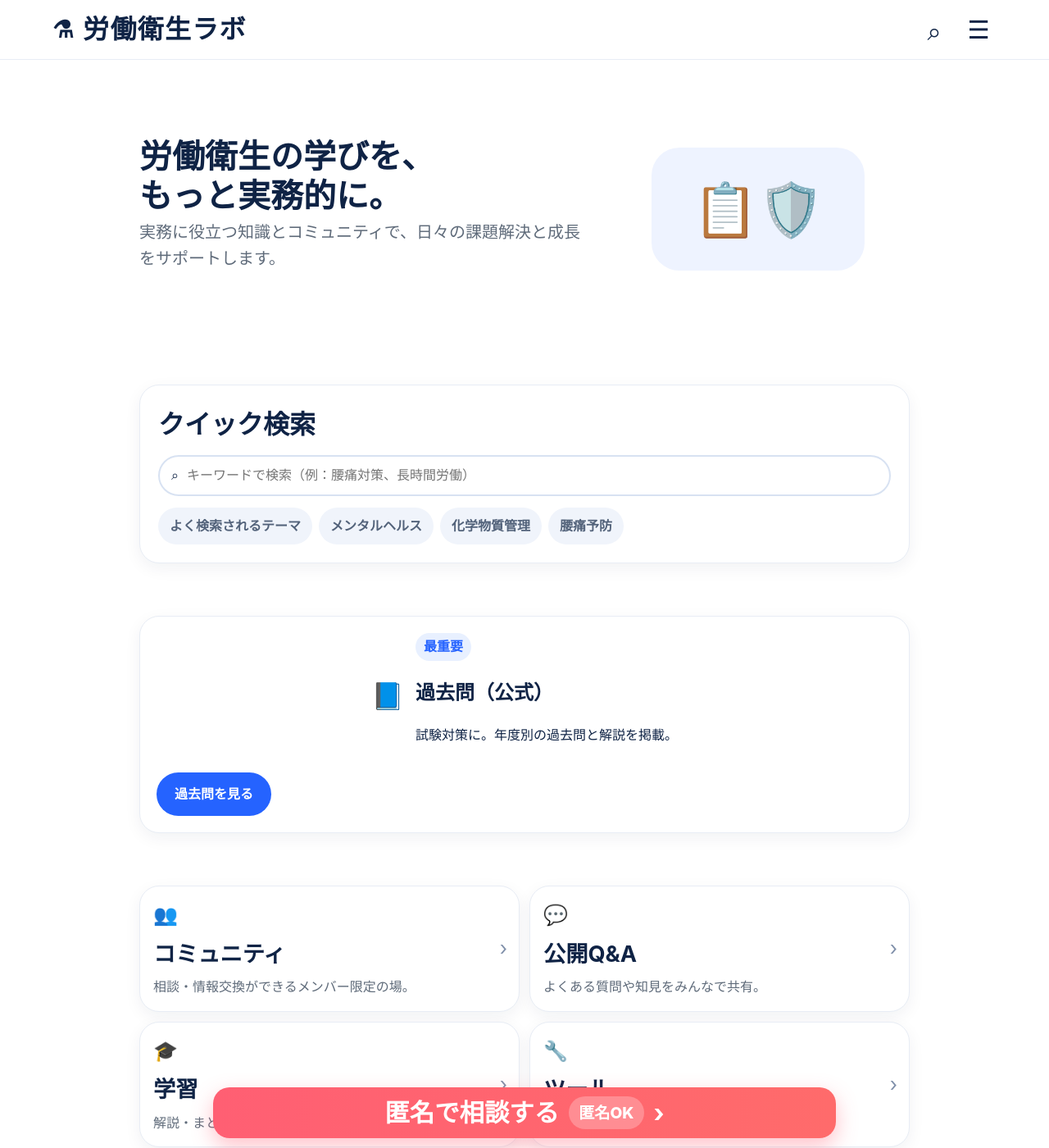
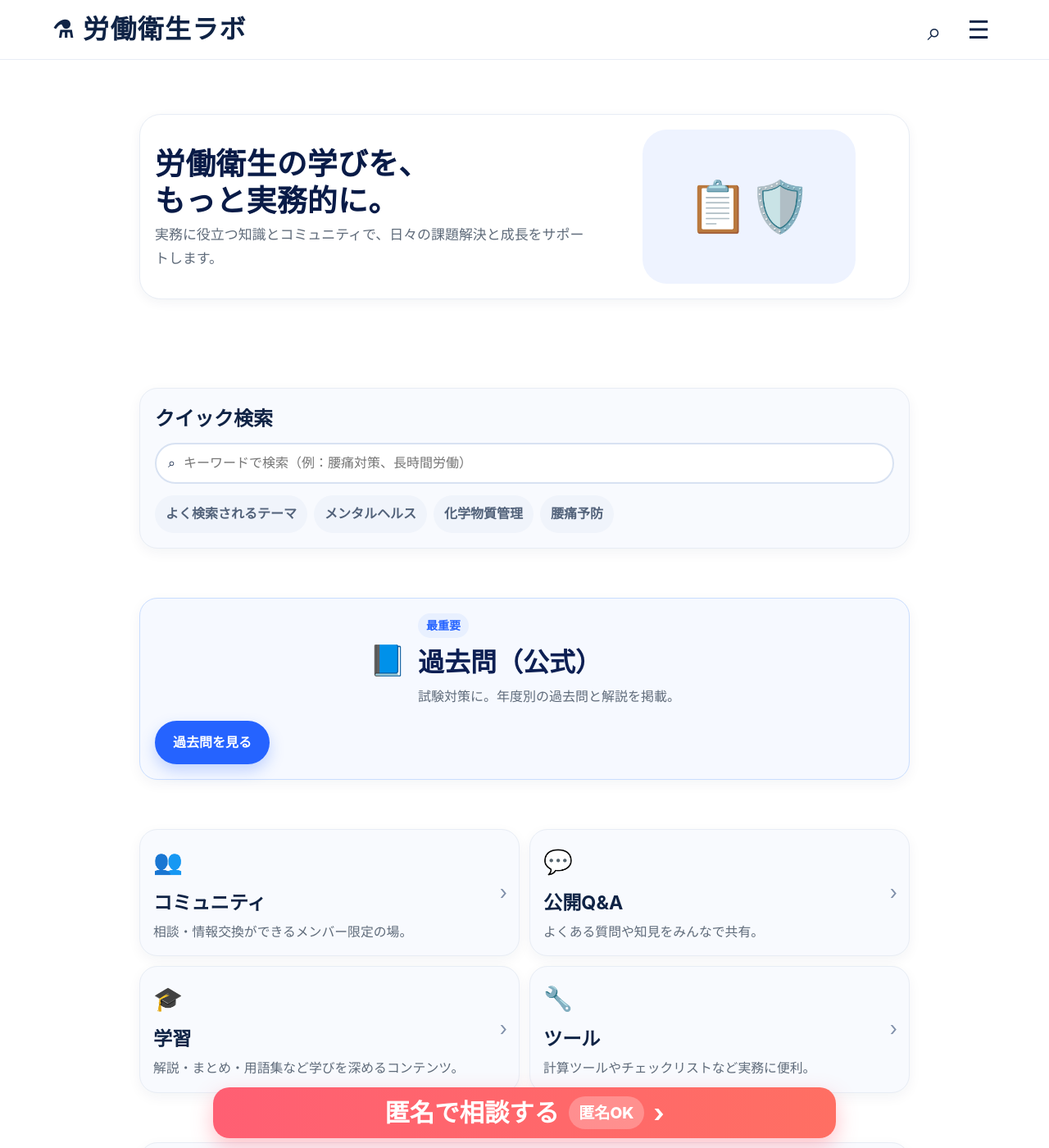
Before and after one commit to rodoeisei-lab/rodoeisei-lab, a Jekyll site: the page built from index.md, in a window 1280 px wide and 1400 px high. Shown: the whole window at 82% size. Built offline with Jekyll 4.4.1, drawn with Linux system fonts in a browser that asks for light colours.

Commit message:
Revamp home page with mobile-first card UI

```diff
--- a/_data/home.yml
+++ b/_data/home.yml
@@ -5,7 +5,7 @@
   placeholder: "キーワードで検索（例：腰痛対策、長時間労働）"
   chips:
     - label: よく検索されるテーマ
-      url: /search/?q=メンタルヘルス
+      url: /search/?q=よく検索されるテーマ
     - label: メンタルヘルス
       url: /search/?q=メンタルヘルス
     - label: 化学物質管理
@@ -16,6 +16,7 @@
   label: 最重要
   title: 過去問（公式）
   description: 試験対策に。年度別の過去問と解説を掲載。
+  cta: 過去問を見る
   url: /past-exams/
 main_cards:
   - title: コミュニティ
@@ -37,6 +38,7 @@
 notice:
   title: お知らせ
   description: 最新の更新情報はSNSでも先に流れます。
+  cta: SNSリンク集へ
   url: /sns-links/
 sns:
   - title: X
--- a/_layouts/home.html
+++ b/_layouts/home.html
@@ -5,16 +5,55 @@
 <div class="home-main" id="main">
   <div class="container narrow home-stack">
     <section class="home-hero" aria-label="ヒーロー">
-      <div class="hero-copy-block"><h1>{{ home.hero.title | newline_to_br }}</h1><p>{{ home.hero.description }}</p></div>
-      <div class="hero-illustration" aria-hidden="true"><div class="hero-blob">📋🛡️</div></div>
+      <div class="hero-copy-block">
+        <h1>{{ home.hero.title | newline_to_br }}</h1>
+        <p>{{ home.hero.description }}</p>
+      </div>
+      <div class="hero-illustration" aria-hidden="true">
+        <div class="hero-blob">📋🛡️</div>
+      </div>
     </section>
 
-    <section class="quick-search-card"><h2>クイック検索</h2><form action="{{ '/search/' | relative_url }}" method="get" class="search-field"><span aria-hidden="true">⌕</span><input type="search" name="q" placeholder="{{ home.quick_search.placeholder }}"></form><div class="chips">{% for chip in home.quick_search.chips %}<a href="{{ chip.url | relative_url }}">{{ chip.label }}</a>{% endfor %}</div></section>
+    <section class="quick-search-card">
+      <h2>クイック検索</h2>
+      <form action="{{ '/search/' | relative_url }}" method="get" class="search-field">
+        <span aria-hidden="true">⌕</span>
+        <input type="search" name="q" placeholder="{{ home.quick_search.placeholder }}">
+      </form>
+      <div class="chips">
+        {% for chip in home.quick_search.chips %}
+          <a href="{{ chip.url | relative_url }}">{{ chip.label }}</a>
+        {% endfor %}
+      </div>
+    </section>
 
-    <article class="primary-topic-card"><div class="topic-leading"><div class="topic-icon">📘</div><div><span class="chip-highlight">{{ home.primary_card.label }}</span><h2>{{ home.primary_card.title }}</h2><p>{{ home.primary_card.description }}</p></div></div><a href="{{ home.primary_card.url | relative_url }}" class="primary-topic-btn">過去問を見る</a></article>
+    <article class="primary-topic-card">
+      <div class="topic-leading">
+        <div class="topic-icon">📘</div>
+        <div>
+          <span class="chip-highlight">{{ home.primary_card.label }}</span>
+          <h2>{{ home.primary_card.title }}</h2>
+          <p>{{ home.primary_card.description }}</p>
+        </div>
+      </div>
+      <a href="{{ home.primary_card.url | relative_url }}" class="primary-topic-btn">{{ home.primary_card.cta }}</a>
+    </article>
 
-    <section class="feature-grid">{% for card in home.main_cards %}<a class="feature-card" href="{{ card.url | relative_url }}"><i>{{ card.icon }}</i><h3>{{ card.title }}</h3><p>{{ card.description }}</p><span>›</span></a>{% endfor %}</section>
+    <section class="feature-grid">
+      {% for card in home.main_cards %}
+        <a class="feature-card" href="{{ card.url | relative_url }}">
+          <i>{{ card.icon }}</i>
+          <h3>{{ card.title }}</h3>
+          <p>{{ card.description }}</p>
+          <span>›</span>
+        </a>
+      {% endfor %}
+    </section>
 
-    <a class="notice-card" href="{{ home.notice.url | relative_url }}"><strong>🔔 {{ home.notice.title }}</strong><p>{{ home.notice.description }}</p><span>SNSリンク集へ ›</span></a>
+    <a class="notice-card" href="{{ home.notice.url | relative_url }}">
+      <strong>🔔 {{ home.notice.title }}</strong>
+      <p>{{ home.notice.description }}</p>
+      <span>{{ home.notice.cta }} ›</span>
+    </a>
   </div>
 </div>
--- a/assets/css/components.css
+++ b/assets/css/components.css
@@ -1,10 +1,86 @@
-body{background:#fff;color:#0f2345}.container.narrow{max-width:940px}.site-header{background:#fff;border-bottom:1px solid #e8edf5}.header-shell{display:flex;justify-content:space-between;align-items:center;min-height:72px}.brand{display:flex;gap:10px;align-items:center;color:#0f2345;text-decoration:none;font-weight:800}.brand-icon{font-size:1.8rem}.icon-btn,.menu-btn{border:0;background:transparent;font-size:1.9rem;color:#0f2345;min-width:44px;min-height:44px}
-.home-main{padding:18px 0 110px}.home-hero{display:grid;grid-template-columns:1.2fr .8fr;gap:16px;align-items:center}.home-hero h1{font-size:2.5rem;line-height:1.2;margin:.1em 0}.home-hero p{color:#5f6b7a}.hero-blob{background:#eef3ff;border-radius:34px;padding:24px;text-align:center;font-size:4rem}
-.quick-search-card,.primary-topic-card,.feature-card,.notice-card,.sns-link-card,.sns-primary-topic{background:#fff;border:1px solid #e8edf5;border-radius:24px;box-shadow:0 6px 20px rgba(15,35,69,.06)}.quick-search-card{padding:22px}.search-field{display:flex;gap:8px;align-items:center;border:2px solid #d8e2f2;border-radius:999px;padding:10px 14px}.search-field input{border:0;flex:1;font-size:1rem}.chips{display:flex;gap:8px;flex-wrap:wrap;margin-top:14px}.chips a{background:#f0f4fb;border-radius:999px;padding:10px 14px;color:#52627a;text-decoration:none}
-.primary-topic-card{padding:20px;display:flex;justify-content:space-between;gap:16px;align-items:center}.topic-leading{display:flex;gap:14px;align-items:center}.topic-icon{font-size:2rem}.chip-highlight{background:#e8f0ff;color:#2563ff;border-radius:999px;padding:4px 10px;font-weight:700}.primary-topic-btn{background:#2563ff;color:#fff;padding:14px 22px;border-radius:999px;text-decoration:none;font-weight:700;white-space:nowrap}
-.feature-grid{display:grid;grid-template-columns:repeat(2,minmax(0,1fr));gap:12px}.feature-card{padding:16px;position:relative;text-decoration:none;color:#0f2345}.feature-card i{font-style:normal;font-size:1.5rem}.feature-card h3{margin:6px 0}.feature-card p{color:#5f6b7a;margin:0}.feature-card span{position:absolute;right:14px;top:50%;transform:translateY(-50%);font-size:1.5rem;color:#8090aa}
-.notice-card{padding:18px;display:grid;grid-template-columns:1fr auto;gap:8px;text-decoration:none;color:#0f2345}.notice-card p{margin:0;color:#5f6b7a}
-.mobile-nav{position:fixed;inset:0 auto 0 0;width:min(100%,560px);background:#fff;padding:24px;z-index:60;transform:translateX(100%);transition:.2s;left:auto;right:0;overflow:auto}.mobile-nav.open{transform:translateX(0)}.nav-overlay.show{position:fixed;inset:0;background:rgba(15,23,42,.34);z-index:55}.mobile-menu-head{display:flex;justify-content:space-between;align-items:center}.menu-cta-primary,.menu-cta-secondary,.menu-featured-card,.menu-consult{display:block;padding:16px 18px;border-radius:20px;margin:10px 0;text-decoration:none}.menu-cta-primary{background:#2563ff;color:#fff}.menu-cta-secondary{border:1px solid #e8edf5;color:#0f2345}.menu-featured-card{border:1px solid #cddcff;background:#f8fbff;color:#0f2345}.mobile-nav ul{list-style:none;padding:0;margin:16px 0}.mobile-nav li a{display:block;padding:14px 2px;border-bottom:1px solid #eef2f7;color:#0f2345;text-decoration:none}.menu-consult{background:#ff6673;color:#fff;position:sticky;bottom:8px;text-align:center}
-.sns-collection{max-width:940px;margin:0 auto;padding:20px 5% 120px}.sns-link-card{padding:16px;display:grid;grid-template-columns:56px 1fr auto;gap:14px;align-items:center;text-decoration:none;color:#0f2345;margin-top:12px}.sns-icon{width:56px;height:56px;border-radius:16px;background:#f1f4f9;display:grid;place-items:center;font-size:2rem}.sns-link-card p{margin:0;color:#5f6b7a}
-.sticky-consult-cta{position:fixed;left:50%;transform:translateX(-50%);bottom:12px;width:min(94%,760px);background:linear-gradient(90deg,#ff5f73,#ff6b6b);color:#fff;border-radius:20px;padding:14px 18px;display:flex;gap:12px;align-items:center;justify-content:center;text-decoration:none;font-weight:800;z-index:70}.sticky-consult-cta em{font-style:normal;background:rgba(255,255,255,.25);padding:5px 12px;border-radius:999px}
-@media (max-width:760px){.home-hero{grid-template-columns:1fr}.home-hero h1{font-size:2.1rem}.primary-topic-card{flex-direction:column;align-items:flex-start}.primary-topic-btn{width:100%;text-align:center}}
+body { background: #fff; color: #0f2345; }
+.container.narrow { max-width: 940px; }
+.site-header { background: #fff; border-bottom: 1px solid #e8edf5; }
+.header-shell { display: flex; justify-content: space-between; align-items: center; min-height: 72px; }
+.brand { display: flex; gap: 10px; align-items: center; color: #0f2345; text-decoration: none; font-weight: 800; }
+.brand-icon { font-size: 1.8rem; }
+.icon-btn, .menu-btn { border: 0; background: transparent; font-size: 1.9rem; color: #0f2345; min-width: 44px; min-height: 44px; }
+
+.home-main { padding: 18px 0 110px; }
+.home-stack { display: grid; gap: 12px; }
+.home-hero { display: grid; grid-template-columns: 1.2fr .8fr; gap: 16px; align-items: center; background: #fff; border: 1px solid #e8edf5; border-radius: 26px; padding: 18px; box-shadow: 0 4px 14px rgba(15, 35, 69, .05); }
+.home-hero h1 { font-size: 2.3rem; line-height: 1.22; letter-spacing: .01em; margin: .1em 0; color: #091b47; }
+.home-hero p { margin: 0; font-size: 1.06rem; color: #5f6b7a; line-height: 1.7; }
+.hero-blob { background: #eef3ff; border-radius: 30px; min-height: 188px; display: grid; place-items: center; padding: 16px; text-align: center; font-size: 3.8rem; }
+
+.quick-search-card, .primary-topic-card, .feature-card, .notice-card, .sns-link-card, .sns-primary-topic {
+  background: #f8fafe;
+  border: 1px solid #e8edf5;
+  border-radius: 22px;
+  box-shadow: 0 5px 16px rgba(15, 35, 69, .05);
+}
+.quick-search-card { padding: 18px; }
+.quick-search-card h2 { margin: 0 0 10px; font-size: 1.5rem; }
+.search-field { display: flex; gap: 8px; align-items: center; border: 2px solid #d8e2f2; background: #fff; border-radius: 999px; padding: 10px 14px; }
+.search-field input { border: 0; flex: 1; font-size: 1rem; color: #334155; background: transparent; }
+.search-field input:focus { outline: none; }
+.chips { display: flex; gap: 8px; flex-wrap: wrap; margin-top: 14px; }
+.chips a { background: #f0f4fb; border-radius: 999px; padding: 10px 13px; color: #52627a; text-decoration: none; font-weight: 600; }
+
+.primary-topic-card { padding: 18px; display: flex; justify-content: space-between; gap: 16px; align-items: center; border-color: #cadeff; background: #f6f9ff; }
+.topic-leading { display: flex; gap: 14px; align-items: center; }
+.topic-icon { font-size: 2.3rem; }
+.primary-topic-card h2 { margin: 4px 0 4px; font-size: 2rem; color: #0c1f53; }
+.primary-topic-card p { margin: 0; color: #5f6b7a; }
+.chip-highlight { display: inline-flex; background: #e8f0ff; color: #2563ff; border-radius: 999px; padding: 4px 10px; font-weight: 700; font-size: .88rem; }
+.primary-topic-btn { background: #2563ff; color: #fff; padding: 14px 22px; border-radius: 999px; text-decoration: none; font-weight: 700; white-space: nowrap; box-shadow: 0 8px 18px rgba(37, 99, 255, .25); }
+
+.feature-grid { display: grid; grid-template-columns: repeat(2, minmax(0, 1fr)); gap: 12px; }
+.feature-card { padding: 16px; position: relative; text-decoration: none; color: #0f2345; min-height: 146px; }
+.feature-card i { font-style: normal; font-size: 1.8rem; display: block; }
+.feature-card h3 { margin: 8px 0 4px; font-size: 1.45rem; }
+.feature-card p { color: #5f6b7a; margin: 0; font-size: .99rem; }
+.feature-card span { position: absolute; right: 14px; top: 50%; transform: translateY(-50%); font-size: 1.5rem; color: #8090aa; }
+
+.notice-card { padding: 18px; display: grid; grid-template-columns: 1fr auto; gap: 8px; text-decoration: none; color: #0f2345; align-items: center; }
+.notice-card strong { font-size: 1.25rem; }
+.notice-card p { margin: 0; color: #5f6b7a; }
+.notice-card span { color: #2563ff; font-weight: 700; white-space: nowrap; }
+
+.mobile-nav { position: fixed; inset: 0 auto 0 0; width: min(100%, 560px); background: #fff; padding: 24px; z-index: 60; transform: translateX(100%); transition: .2s; left: auto; right: 0; overflow: auto; }
+.mobile-nav.open { transform: translateX(0); }
+.nav-overlay.show { position: fixed; inset: 0; background: rgba(15, 23, 42, .34); z-index: 55; }
+.mobile-menu-head { display: flex; justify-content: space-between; align-items: center; }
+.menu-cta-primary, .menu-cta-secondary, .menu-featured-card, .menu-consult { display: block; padding: 16px 18px; border-radius: 20px; margin: 10px 0; text-decoration: none; }
+.menu-cta-primary { background: #2563ff; color: #fff; }
+.menu-cta-secondary { border: 1px solid #e8edf5; color: #0f2345; }
+.menu-featured-card { border: 1px solid #cddcff; background: #f8fbff; color: #0f2345; }
+.mobile-nav ul { list-style: none; padding: 0; margin: 16px 0; }
+.mobile-nav li a { display: block; padding: 14px 2px; border-bottom: 1px solid #eef2f7; color: #0f2345; text-decoration: none; }
+.menu-consult { background: #ff6673; color: #fff; position: sticky; bottom: 8px; text-align: center; }
+
+.sns-collection { max-width: 940px; margin: 0 auto; padding: 20px 5% 120px; }
+.sns-link-card { padding: 16px; display: grid; grid-template-columns: 56px 1fr auto; gap: 14px; align-items: center; text-decoration: none; color: #0f2345; margin-top: 12px; }
+.sns-icon { width: 56px; height: 56px; border-radius: 16px; background: #f1f4f9; display: grid; place-items: center; font-size: 2rem; }
+.sns-link-card p { margin: 0; color: #5f6b7a; }
+
+.sticky-consult-cta { position: fixed; left: 50%; transform: translateX(-50%); bottom: 12px; width: min(94%, 760px); background: linear-gradient(90deg, #ff5f73, #ff6f63); color: #fff; border-radius: 20px; padding: 14px 18px; display: flex; gap: 12px; align-items: center; justify-content: center; text-decoration: none; font-weight: 800; z-index: 70; }
+.sticky-consult-cta em { font-style: normal; background: rgba(255, 255, 255, .25); padding: 5px 12px; border-radius: 999px; }
+
+@media (max-width: 760px) {
+  .home-main { padding-top: 12px; }
+  .home-hero { grid-template-columns: 1fr; padding: 16px; }
+  .home-hero h1 { font-size: clamp(2rem, 9vw, 2.5rem); }
+  .hero-blob { min-height: 170px; }
+  .primary-topic-card { flex-direction: column; align-items: flex-start; }
+  .primary-topic-btn { width: 100%; text-align: center; }
+}
+
+@media (max-width: 430px) {
+  .container.narrow { width: calc(100% - 20px); }
+  .feature-grid { gap: 10px; }
+  .feature-card { min-height: 132px; padding: 14px; }
+  .feature-card h3 { font-size: 1.25rem; }
+  .feature-card p { font-size: .92rem; }
+  .chips a { padding: 8px 11px; font-size: .9rem; }
+}
```
